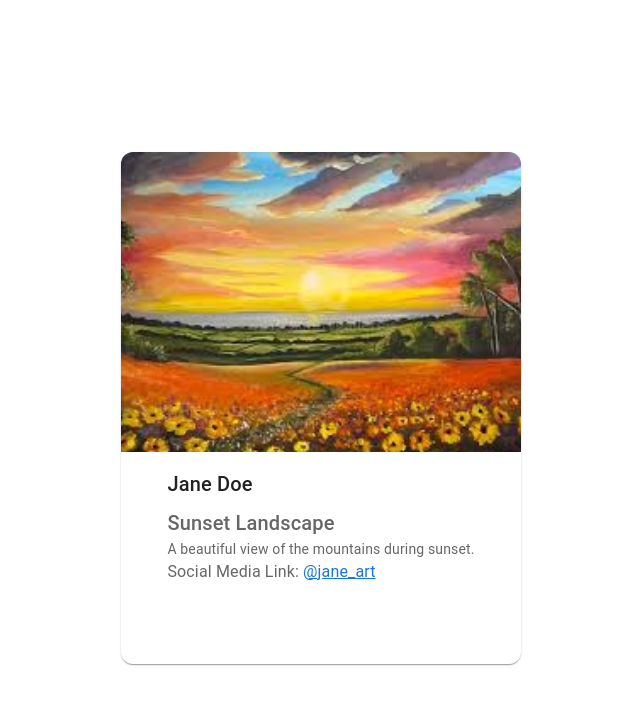
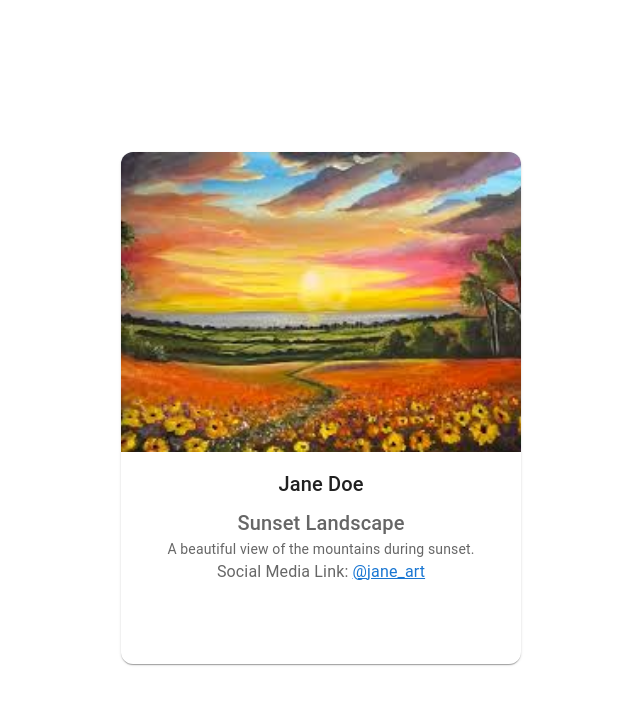
Before and after one commit to Code-the-Dream-School/jj-practicum-team-4-front, a React (Vite) app: page / in a window 1280 px wide. Shown: the top 704 px of the page, without its empty margins (319-959 px from the left). Built offline with nearby package versions, Linux system fonts and the light colour scheme; no server answers; some icons are missing.

Commit message:
Removed card style components

```diff
--- a/src/App.jsx
+++ b/src/App.jsx
@@ -1,6 +1,6 @@
 import React, { useState, useEffect } from 'react';
 import { getAllData } from './util/index';
-import UserCard from './components/UserCard/UserCard';
+import UserCard from './components/usercard/UserCard';
 import sampleImage from './assets/images.jpeg';
 
 const URL = 'http://localhost:8000/api/v1/';
--- a/src/components/usercard/UserCard.styles.jsx
+++ b/src/components/usercard/UserCard.styles.jsx
@@ -1,5 +1,5 @@
 import { styled } from "@mui/material/styles";
-import { Box, Card, CardMedia, CardActions } from "@mui/material";
+import { Box, Card, CardMedia, CardActions, CardContent } from "@mui/material";
 
 // Outer container
 export const StyledBox = styled(Box)(() => ({
@@ -18,8 +18,7 @@ export const StyledCard = styled(Card)(() => ({
   boxShadow: 3,
   display: "flex",
   flexDirection: "column",
-  alignItems: "center",
-  justifyContent: "center",
+
 }));
 
 // Image styles
@@ -39,16 +38,16 @@ export const PlaceholderBox = styled(Box)(() => ({
   fontSize: "1rem",
 }));
 //  Centered Card content styles
-export const CardContent = styled(Box)(() => ({
- sx: {
+export const StyledCardContent = styled(CardContent )(() => ({
+//  sx: {
 
-  " &:MuiCardContent-root":{
+
   display: "flex",
   flexDirection: "column",
   alignItems: "center",
   justifyContent: "center"
-  }
- }
+
+//  }
 }));
 // Centered like button area
 export const CenteredActions = styled(CardActions)(() => ({
--- a/src/components/usercard/usercard.jsx
+++ b/src/components/usercard/usercard.jsx
@@ -1,6 +1,6 @@
 
 import React, { useState } from "react";
-import { CardContent, Typography, IconButton } from "@mui/material";
+import {Typography, IconButton } from "@mui/material";
 import ThumbUpIcon from "@mui/icons-material/ThumbUp";
 import CloseIcon from "@mui/icons-material/Close";
 import sampleImage from "../../assets/images.jpeg";
@@ -9,6 +9,7 @@ import {
   StyledBox,
   StyledCard,
   StyledCardMedia,
+  StyledCardContent,
   PlaceholderBox,
   CenteredActions,
 } from "./UserCard.styles";
@@ -66,7 +67,7 @@ export default function UserCard({
         )}
 
         {/* Content */}
-        <CardContent >
+        <StyledCardContent  >
           <Typography gutterBottom variant="h6">
             {username}
           </Typography>
@@ -89,7 +90,7 @@ export default function UserCard({
               </a>
             </Typography>
           )}
-        </CardContent>
+        </StyledCardContent>
 
         {/* Like button */}
         <CenteredActions>
```
